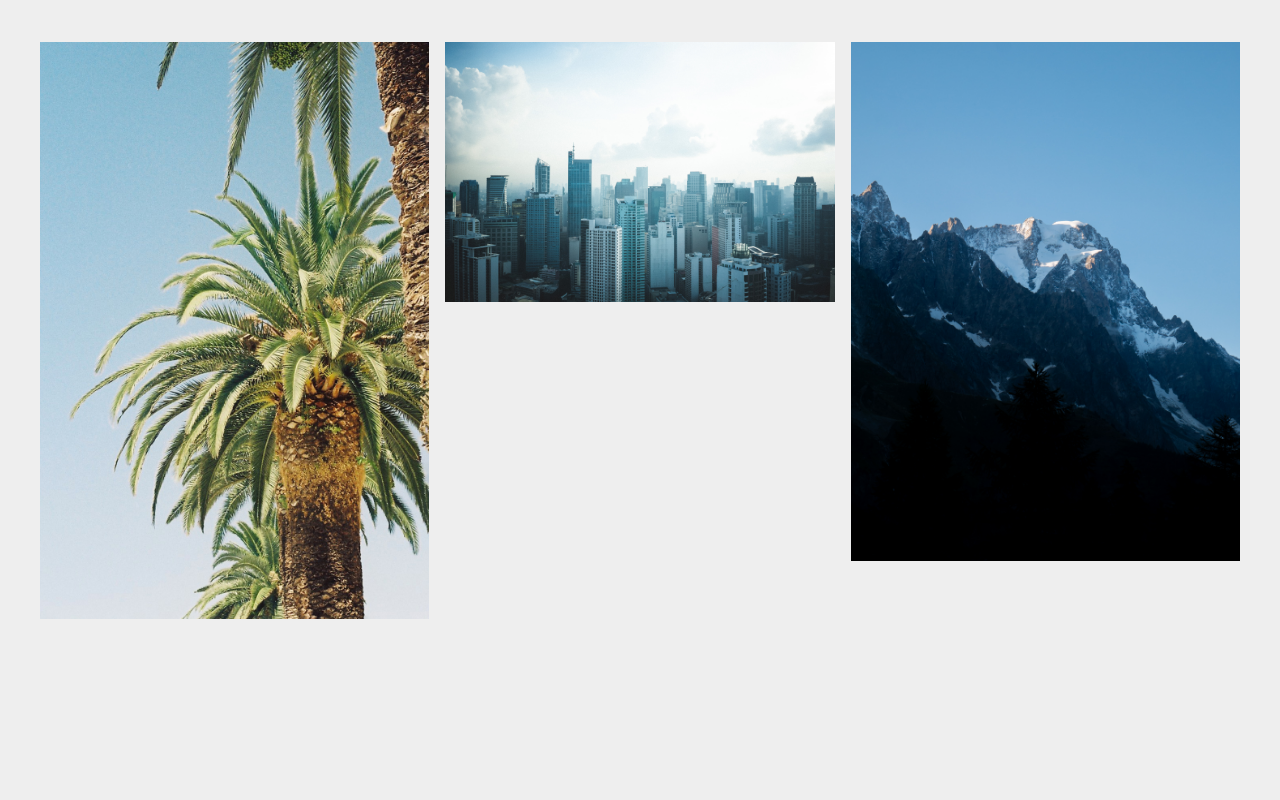
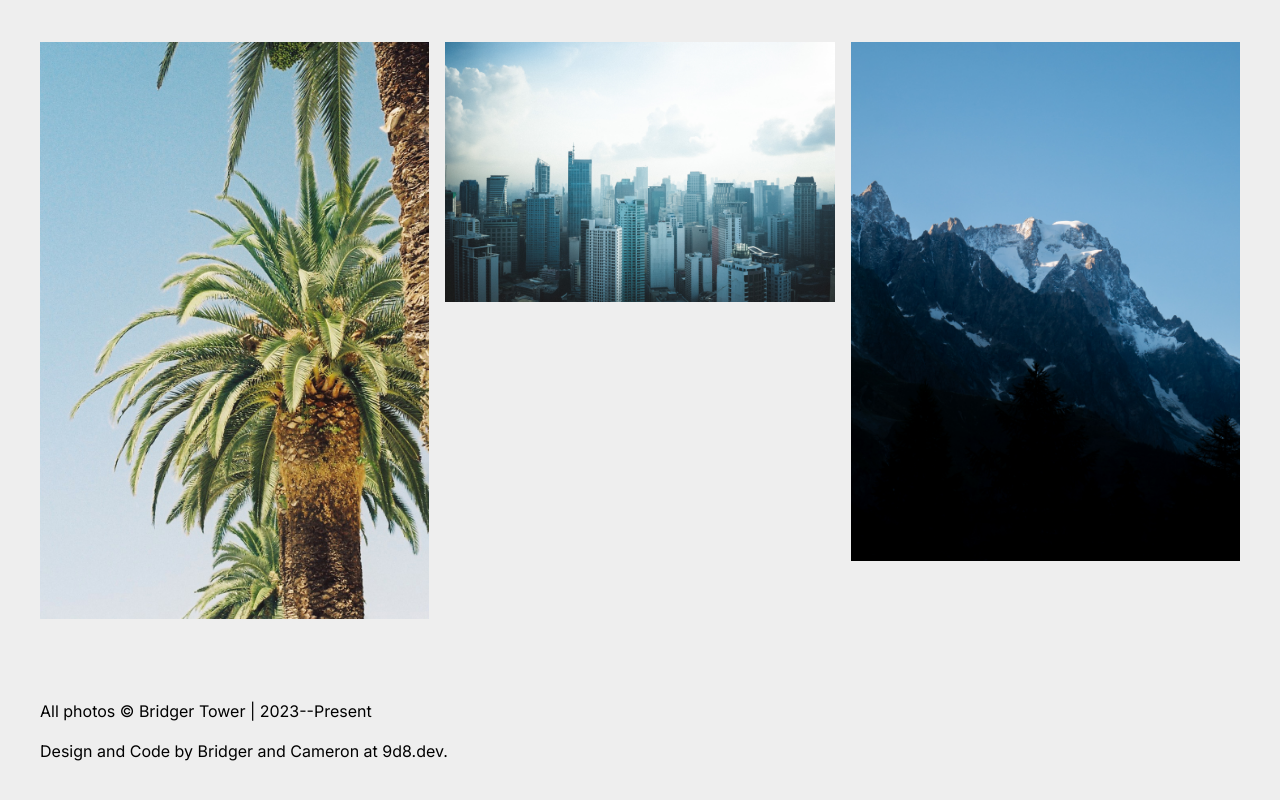
Before and after one commit to 9d8dev/photos, a Next.js app: page / in a window 1280 px wide. Shown: the part 340-1140 px from the top of the page. Before the commit the page ends 1015 px from the top, so only its background shows below. Built offline with nearby package versions, Linux system fonts and the light colour scheme.

Commit message:
create footer

```diff
--- a/app/page.tsx
+++ b/app/page.tsx
@@ -1,11 +1,13 @@
 import ImageGrid from "@/components/image-grid";
 import Header from "@/components/header";
+import Footer from "@/components/footer";
 
 export default function Home() {
   return (
     <main className="max-w-screen-xl m-auto md:p-6 px-0">
       <Header />
       <ImageGrid />
+      <Footer />
     </main>
   );
 }
--- /dev/null
+++ b/components/footer.tsx
@@ -0,0 +1,11 @@
+import data from "@/utils/settings.json";
+
+const footer = () => {
+  return (
+    <footer className="max-w-screen-md px-6 md:px-4 flex flex-col gap-4 lg:gap- lg:py-12 py-8">
+      <p>All photos © {data.name} | 2023--Present</p>
+      <p>Design and Code by Bridger and Cameron at 9d8.dev.</p>
+    </footer>
+  );
+};
+export default footer;
```
